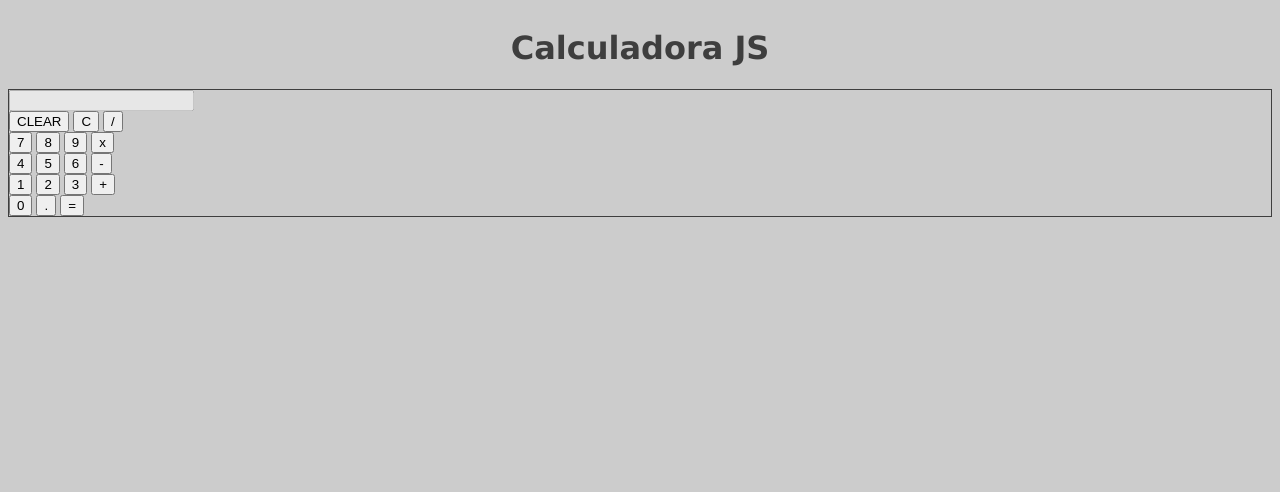
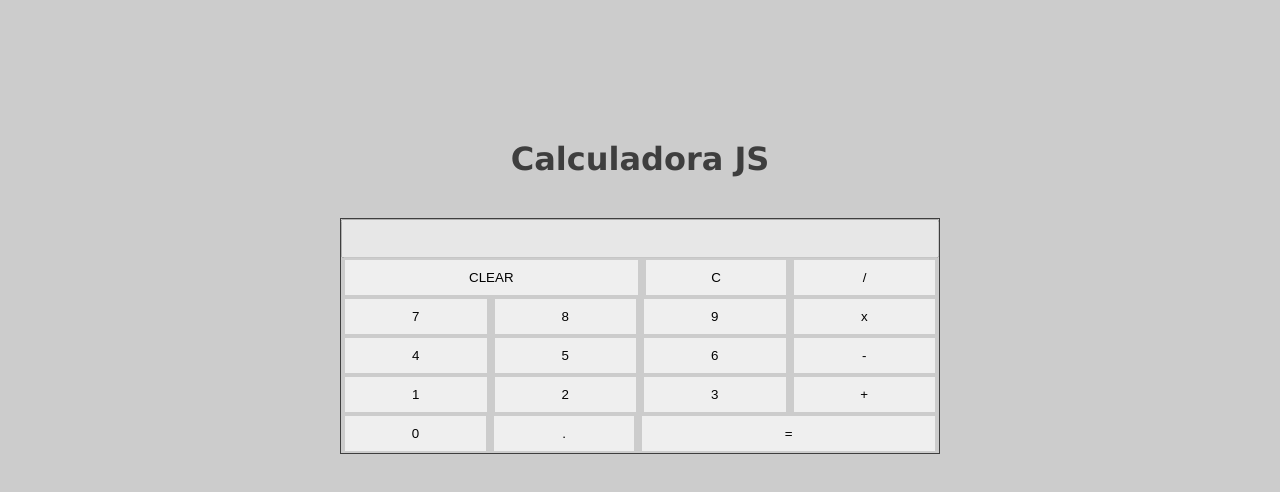
Before and after one commit to LucasMofardini/calc-js, a plain HTML site: page index.html in a window 1280 px wide. Drawn offline with Linux system fonts and the light colour scheme.

Commit message:
Final da calculadora JS

```diff
--- a/index.html
+++ b/index.html
@@ -15,34 +15,36 @@
         </div>
         <section class="container-form-calculadora">
             <form id="form-calculadora">
-                <input type="text" disabled id="input-form">
                 <div>
-                   <input type="button" value="CLEAR"></input>
-                   <input type="button" value="C"></input>
-                   <input class="clicavel" type="button" name="/" value="/"></input>
+                    <input type="text" disabled id="input-form">
                 </div>
                 <div>
-                    <input class="clicavel" type="button" name="7" value="7"></input>
-                    <input class="clicavel" type="button" name="8" value="8"></input>
-                    <input class="clicavel" type="button" name="9" value="9"></input>
-                    <input class="clicavel" type="button" name="*" value="x"></input>
+                   <input class="btn-maior" type="button" value="CLEAR" id="btn-clear"></input>
+                   <input class="btn-normal" type="button" value="C" id="btn-c"></input>
+                   <input class="clicavel btn-normal" type="button" name="/" value="/"></input>
+                </div>
+                <div>
+                    <input class="clicavel btn-normal" type="button" name="7" value="7"></input>
+                    <input class="clicavel btn-normal" type="button" name="8" value="8"></input>
+                    <input class="clicavel btn-normal" type="button" name="9" value="9"></input>
+                    <input class="clicavel btn-normal" type="button" name="*" value="x"></input>
                  </div>
                  <div>
-                    <input class="clicavel" type="button" name="4" value="4"></input>
-                    <input class="clicavel" type="button" name="5" value="5"></input>
-                    <input class="clicavel" type="button" name="6" value="6"></input>
-                    <input class="clicavel" type="button" name="-" value="-"></input>
+                    <input class="clicavel btn-normal" type="button" name="4" value="4"></input>
+                    <input class="clicavel btn-normal" type="button" name="5" value="5"></input>
+                    <input class="clicavel btn-normal" type="button" name="6" value="6"></input>
+                    <input class="clicavel btn-normal" type="button" name="-" value="-"></input>
                  </div>
                  <div>
-                    <input class="clicavel" type="button" name="1" value="1"></input>
-                    <input class="clicavel" type="button" name="2" value="2"></input>
-                    <input class="clicavel" type="button" name="3" value="3"></input>
-                    <input class="clicavel" type="button" name="+" value="+"></input>
+                    <input class="clicavel btn-normal" type="button" name="1" value="1"></input>
+                    <input class="clicavel btn-normal" type="button" name="2" value="2"></input>
+                    <input class="clicavel btn-normal" type="button" name="3" value="3"></input>
+                    <input class="clicavel btn-normal" type="button" name="+" value="+"></input>
                  </div>
                  <div>
-                    <input class="clicavel" type="button" name="0" value="0"></input>
-                    <input class="clicavel" type="button" name="." value="."></input>
-                    <input type="button" value="=" id="result-form"></input>
+                    <input class="clicavel btn-normal" type="button" name="0" value="0"></input>
+                    <input class="clicavel btn-normal" type="button" name="." value="."></input>
+                    <input class="btn-maior" type="button" value="=" id="result-form"></input>
                  </div>
             </form>
         </section>
--- a/modules/Calcular.js
+++ b/modules/Calcular.js
@@ -1,12 +1,13 @@
 const input = document.querySelector('#input-form');
 const btnsNumericos = document.querySelectorAll('.clicavel');
 const btnResult = document.querySelector('#result-form');
+const btnClear = document.querySelector('#btn-clear');
+const btnC = document.querySelector('#btn-c');
 
 export const setaNoInput = (item) =>{
     let ultimoCaractere = input.value.substr(-1);
-
-    if(ultimoCaractere == '+' || ultimoCaractere == '-' || ultimoCaractere == '*' || ultimoCaractere == '/'){
-        if(item.name == '+' || item.name == '-' || item.name == '*' || item.name == '/'){
+    if(ultimoCaractere == '+' || ultimoCaractere == '-' || ultimoCaractere == '*' || ultimoCaractere == '/' ){
+        if(item.name == '+' || item.name == '-' || item.name == '*' || item.name == '/' ){
             return
         }
         return input.value = input.value + item.name.toString();
@@ -16,7 +17,7 @@ export const setaNoInput = (item) =>{
 
 const mostraResultado = () => {
     const resultado = eval(input.value);
-    input.value = resultado;
+    if(resultado) input.value = eval(input.value);
 }
 
 btnsNumericos.forEach((item)=>{
@@ -25,6 +26,13 @@ btnsNumericos.forEach((item)=>{
 })
 });
 
-btnResult.addEventListener('click',()=>{
+btnResult.addEventListener('click',() => {
      mostraResultado();
 })
+
+btnClear.addEventListener('click', () =>{
+    input.value = '';
+})
+btnC.addEventListener('click', () => {
+    input.value = input.value.slice(0,-1);
+})
--- a/style.css
+++ b/style.css
@@ -1,5 +1,16 @@
+*{
+    margin: 0;
+    padding: 0;
+    box-sizing: border-box;
+}
 body{
     background-color: #ccc;
+}
+main{
+    display: flex;
+    flex-direction: column;
+    align-items: center;
+    margin-top: 100px;
 }
 .container-titulo-calculadora{
     display: flex;
@@ -9,7 +20,48 @@ body{
 .container-titulo-calculadora h1{
     font-family:Verdana, Geneva, Tahoma, sans-serif;
     color: #3e3e3e;
+    margin: 40px 0;
+}
+.container-form-calculadora{
+    display: flex;
+    justify-content: center;
 }
 #form-calculadora{
     border: 1px solid #3e3e3e;
+    width: 600px;
 }
+#form-calculadora #input-form{
+    width: 100%;
+    padding: 10px 15px;
+    text-align: right;
+    color: #3e3e3e;
+    display: flex;
+    justify-content: center;
+}
+#form-calculadora > div{
+    display: flex;
+    width: 100%;
+}
+#form-calculadora > div .btn-normal{
+    flex: 1;
+    margin: 2px 4px;
+    cursor: pointer;
+}
+#form-calculadora > div .btn-maior{
+    flex: 2.08;
+    margin: 2px 4px;
+    cursor: pointer;
+}
+.btn-normal{
+    padding: 10px 0;
+    border: 0;
+    margin: 2px 0;
+}
+.btn-maior{
+    padding: 10px 0;
+    border: 0;
+}
+.btn-maior:hover, .btn-normal:hover{
+    background: #3e3e3e;
+    color: white;
+}
```
